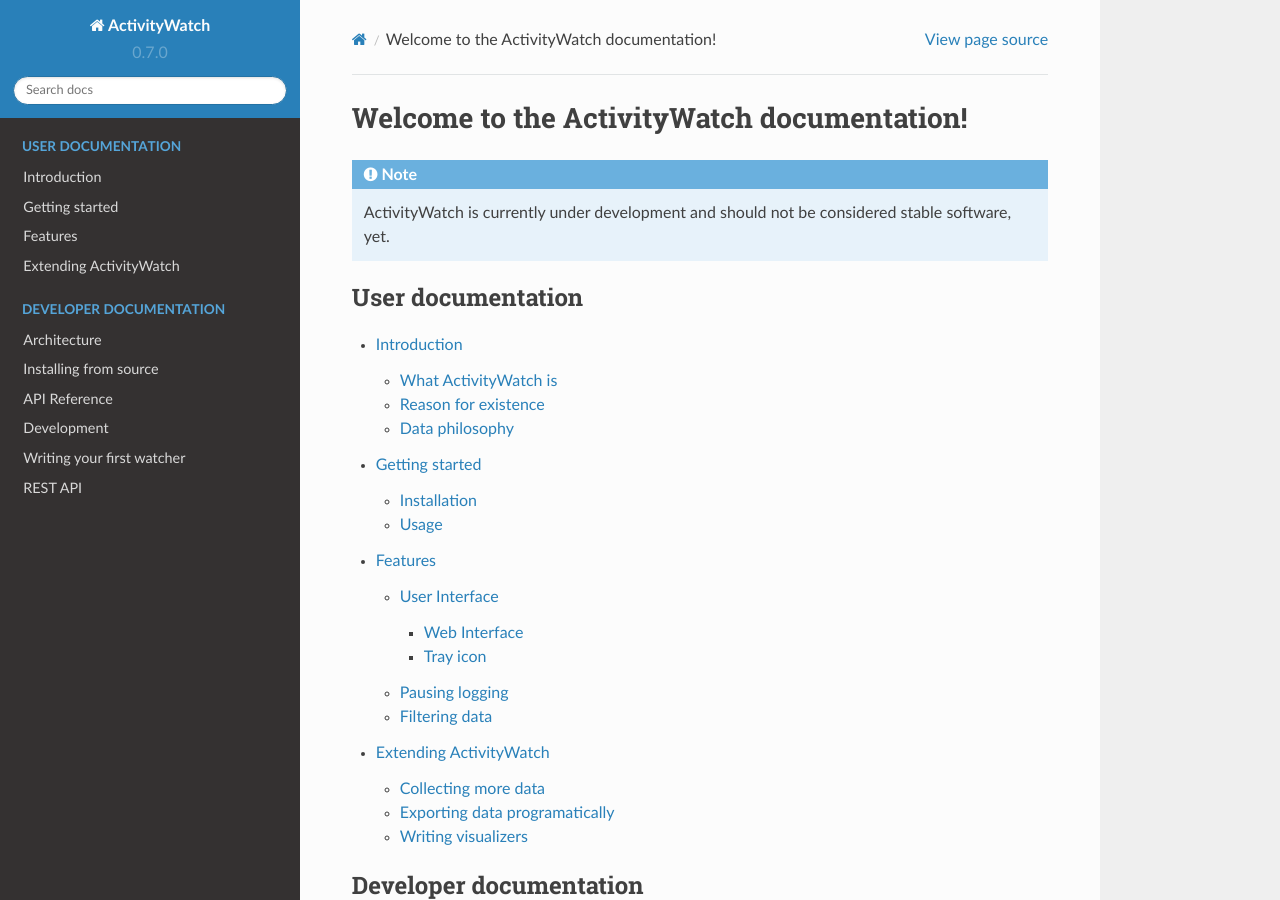
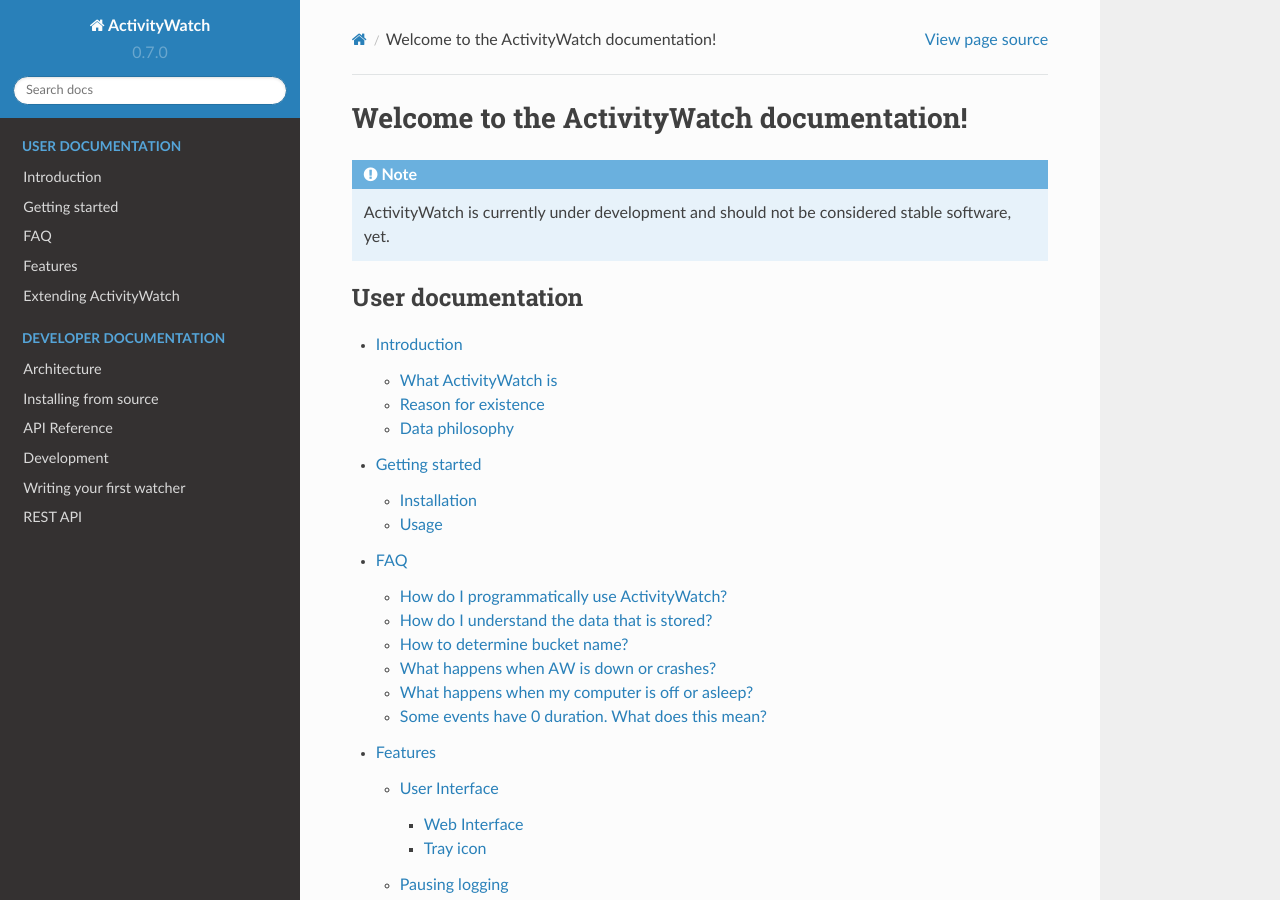
Before and after one commit to ActivityWatch/activitywatch, a Sphinx documentation site: the page built from docs/index.rst, in a window 1280 px wide and 900 px high. Built offline with Sphinx 7.4.7 and the Read the Docs theme 2.0.0, drawn with Linux system fonts in a browser that asks for light colours; some of the changed lines change nothing that is shown.

Commit message:
added basic FAQ

```diff
--- /dev/null
+++ b/docs/faq.rst
@@ -0,0 +1,54 @@
+FAQ
+===
+
+..
+   Some of this should probably be moved to a development FAQ.
+
+
+How do I programmatically use ActivityWatch?
+--------------------------------------------
+
+See the documentation for :doc:`extending` or checkout the `aw-client` repository.
+
+How do I understand the data that is stored?
+--------------------------------------------
+
+Get some events with
+
+.. code-block:: py
+
+   ac = aw_client.ActivityWatchClient("")
+
+   # Returns a dict with information about every bucket
+   buckets = ac.get_buckets()
+
+   # Get the first bucket
+   bucket_id = next(buckets.keys())
+   events = ac.get_events(bucket_id)
+
+Events from the aw-watcher-afk bucket have the fields `['timestamp']`, `['duration']`, and `['data']['status']`. The status can be one of `afk`, `not-afk`, or `hibernating`. If `e0` and `e1` are consecutive events, you should expect
+`e0['timestamp'] + e0['duration'] == e1['timestamp']` (within some milliseconds) and report issues when it is not the case. Actually this is only true for aw-watcher-afk, because aw-watcher-window doesn't record anything when afk or asleep.
+
+In principle, `afk` and `not-afk` events alternate, but there are currently many edge cases where it doesn't happen.
+
+No two events in a bucket should cover the same moment, but right now in some cases `hibernating` events overlap entirely with some `afk` events.
+
+How to determine bucket name?
+-----------------------------
+
+`<name of watcher>` (one of `aw-watcher-afk` or `aw-watcher-window`) + `_` + `<name of your machine>` (how to determine? look in "Raw Data" tab of web UI)
+
+What happens when AW is down or crashes?
+----------------------------------------
+
+Stored data up to the crash is not corrupted (up to few seconds before). When AW is restarted, it will first register a `not-afk` event. Several `not-afk` can come one after the other if AW is interrupted in between. No data will be stored when AW is off.
+
+What happens when my computer is off or asleep?
+-----------------------------------------------
+
+When asleep, aw-watcher-afk will record a "hibernating" event (this might change). aw-watcher-window will record nothing, i.e. some event's timestamp+duration will not match the following event's timestamp. When turned off, no data is logged.
+
+Some events have 0 duration. What does this mean?
+-------------------------------------------------
+
+It's a glitch (caused by 3 consecutive heartbeats having different data?).
--- a/docs/index.rst
+++ b/docs/index.rst
@@ -13,6 +13,7 @@
 
    introduction
    getting-started
+   faq
    features
    extending
 
```
